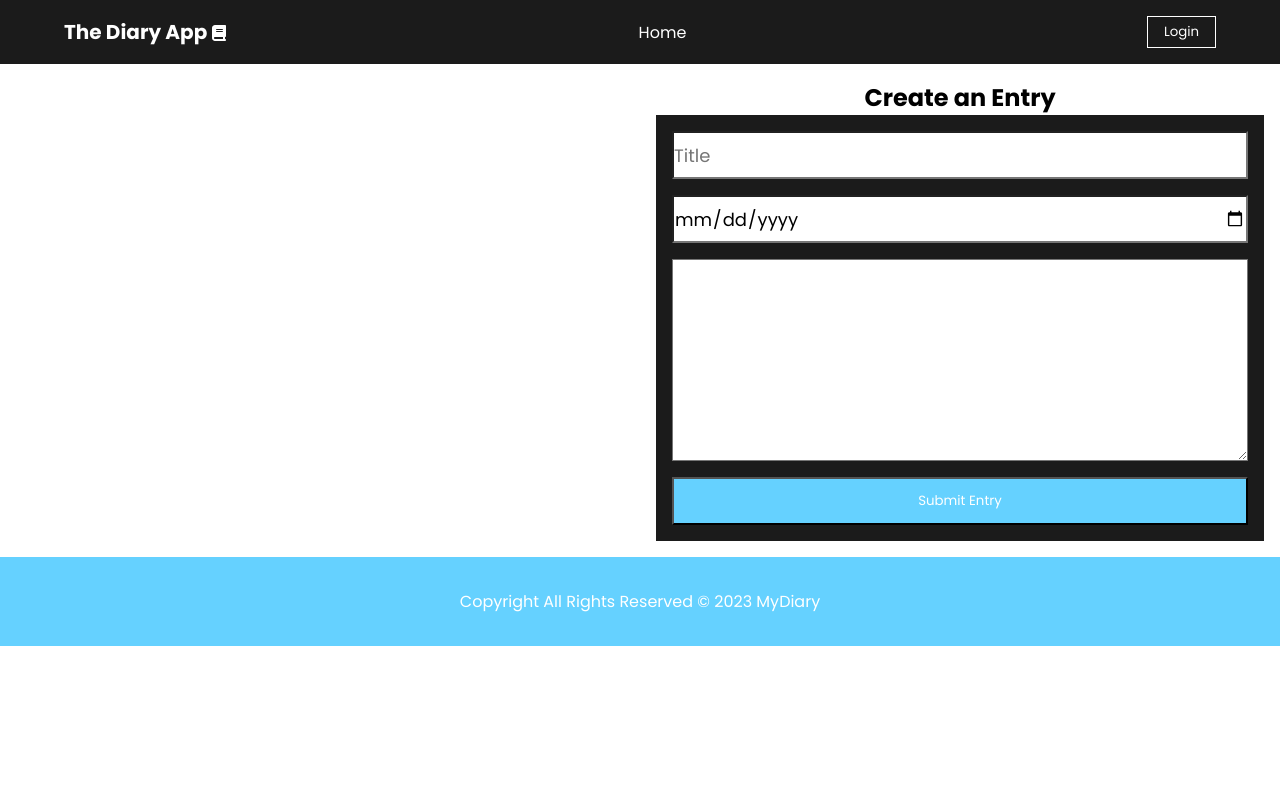
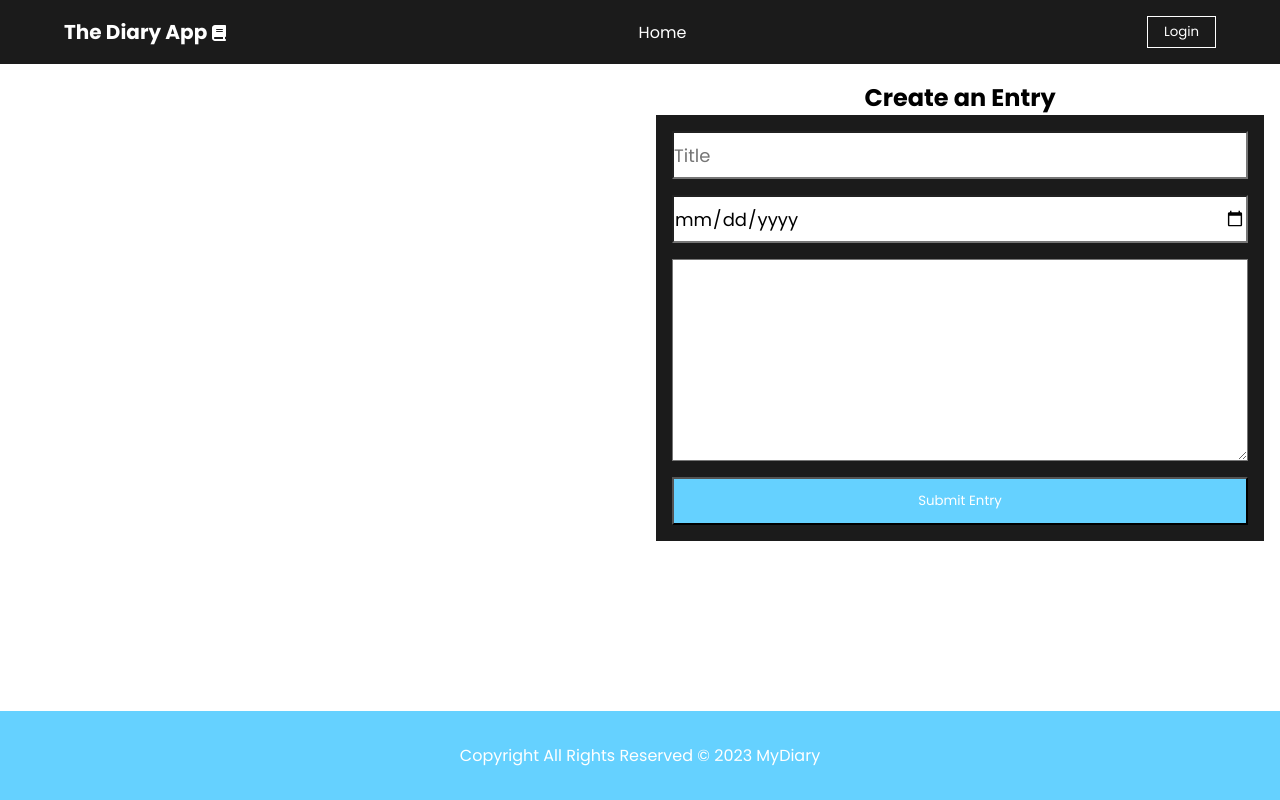
Before and after one commit to AntonBertrand/Diary-App, a React (Create React App) app in the folder diary-app-frontend/: page /home in a window 1280 px wide. Built offline with nearby package versions, Linux system fonts and the light colour scheme.

Commit message:
Footer stays on bottom of page

```diff
--- a/diary-app-frontend/src/components/Footer/footer.css
+++ b/diary-app-frontend/src/components/Footer/footer.css
@@ -3,7 +3,7 @@
     background: #65D1FF;
     color: white;
     padding: 2rem 0;
-    bottom: 0;
+    margin-top: auto;
 }
 
 .footer p {
--- a/diary-app-frontend/src/pages/Home/home.css
+++ b/diary-app-frontend/src/pages/Home/home.css
@@ -1,3 +1,9 @@
+.home{
+    display: flex;
+    flex-direction: column;
+    min-height: 100vh;
+}
+
 .home-container {
     display: flex;
 }
```
